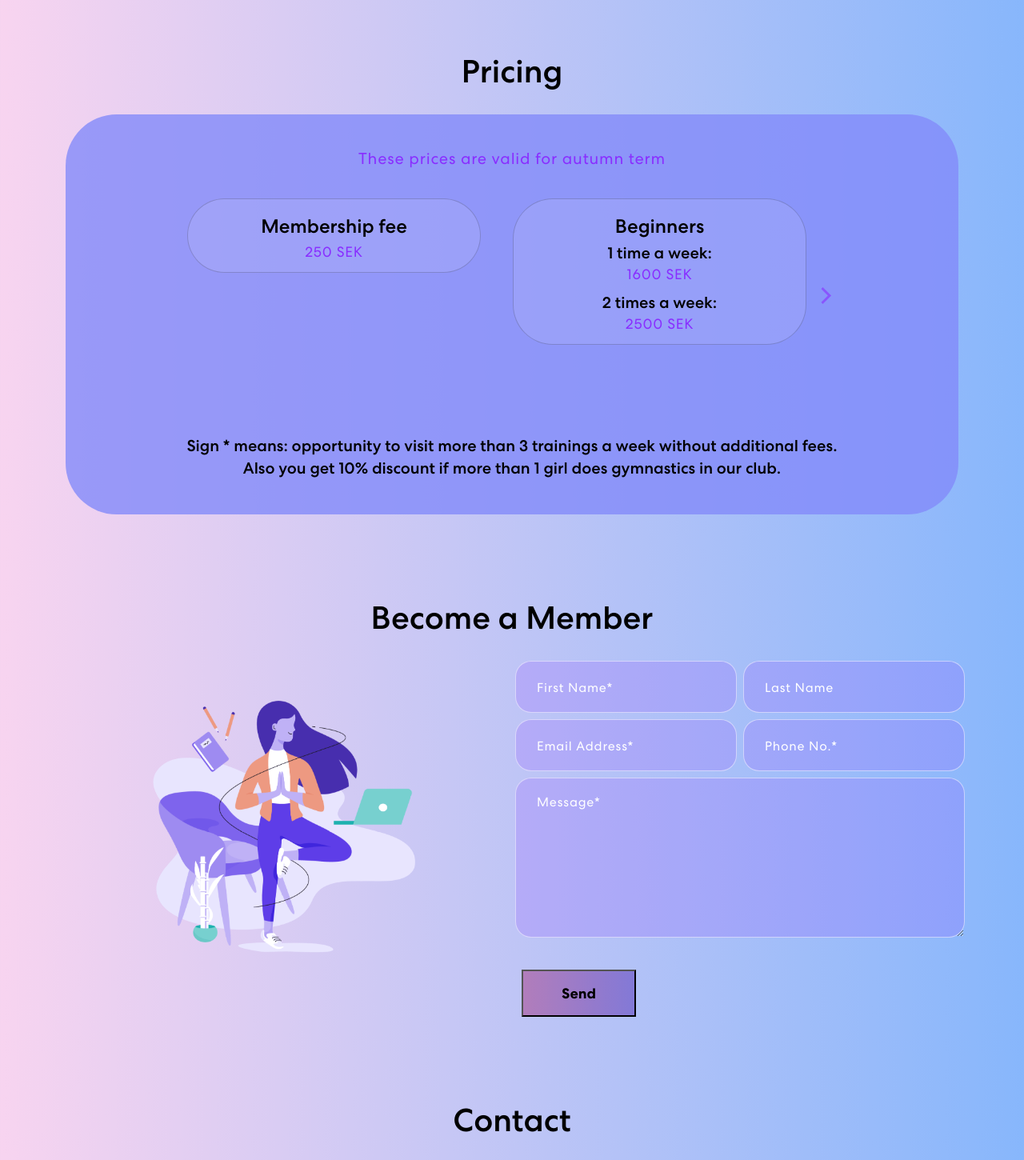
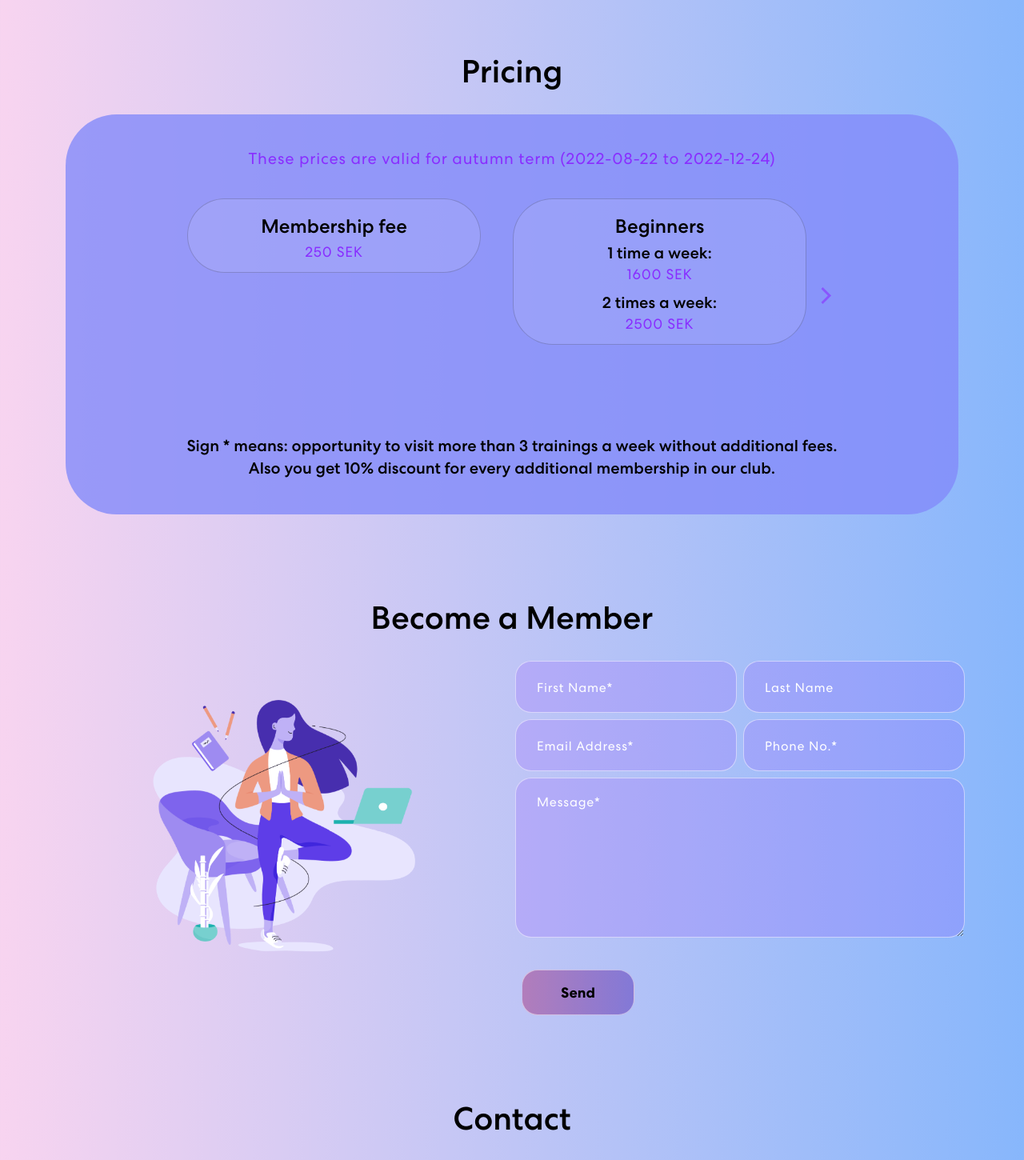
Before and after one commit to valeribeizer/rising_star, a React (Create React App) app: page / in a window 1280 px wide. Shown: the part 1330-2780 px from the top of the page at 80% size. Built offline with nearby package versions, Linux system fonts and the light colour scheme.

Commit message:
changed buttons form and text in price box

```diff
--- a/src/App.css
+++ b/src/App.css
@@ -374,7 +374,7 @@ nav.navbar .navbar-toggler[aria-expanded="true"] .navbar-toggler-icon {
   width: auto;
   font-size: 18px;
   margin-top: auto;
-  border-radius: 0px;
+  border-radius: 20px;
   transition: 0.3s ease-in-out;
 }
 
@@ -396,7 +396,7 @@ nav.navbar .navbar-toggler[aria-expanded="true"] .navbar-toggler-icon {
   );
   width: 0;
   height: 100%;
-  border-radius: 0px;
+  border-radius: 35px;
   position: absolute;
   top: 0;
   left: 0;
@@ -469,7 +469,8 @@ nav.navbar .navbar-toggler[aria-expanded="true"] .navbar-toggler-icon {
   font-size: 18px;
   margin-top: 25px;
   margin-left: 8px;
-  border-radius: 0px;
+  border: 1px solid rgba(255, 255, 255, 0.5);
+  border-radius: 20px;
   position: relative;
   transition: 0.3s ease-in-out;
 }
@@ -492,7 +493,7 @@ nav.navbar .navbar-toggler[aria-expanded="true"] .navbar-toggler-icon {
   );
   width: 0;
   height: 100%;
-  border-radius: 0px;
+  border-radius: 20px;
   position: absolute;
   top: 0;
   left: 0;
--- a/src/components/AboutUs.js
+++ b/src/components/AboutUs.js
@@ -122,7 +122,7 @@ const AboutUs = () => {
                                   className="btn btn-default"
                                   onClick={buttonClicked}
                                 >
-                                  Click here!
+                                  Click for view document in Google.Docs!
                                 </button>
                               </div>
                             </Row>
--- a/src/components/Banner.js
+++ b/src/components/Banner.js
@@ -46,7 +46,7 @@ const Banner = () => {
                     isVisible ? "animate__animated animate_fadeIn" : ""
                   }
                 >
-                  <span className="tagline">Welcome to our page</span>
+                  {/* <span className="tagline">Welcome to our page</span> */}
                   <h1>{`Gymnastics club `}</h1>
                   <h2>
                     <span className="wrap">{text}</span>
--- a/src/components/Prices.js
+++ b/src/components/Prices.js
@@ -31,7 +31,7 @@ const  Prices = () => {
           <Row>
             <Col>
               <div className="prices-bx">
-                <p1>These prices are valid for autumn term</p1>
+                <p1>These prices are valid for autumn term (2022-08-22 to 2022-12-24)</p1>
                 <Carousel
                   responsive={responsive}
                   infinite={true}
@@ -72,7 +72,7 @@ const  Prices = () => {
                   week without additional fees.
                 </h5>
                 <h5>
-                  Also you get 10% discount if more than 1 girl does gymnastics
+                  Also you get 10% discount for every additional membership
                   in our club.
                 </h5>
               </div>
```
